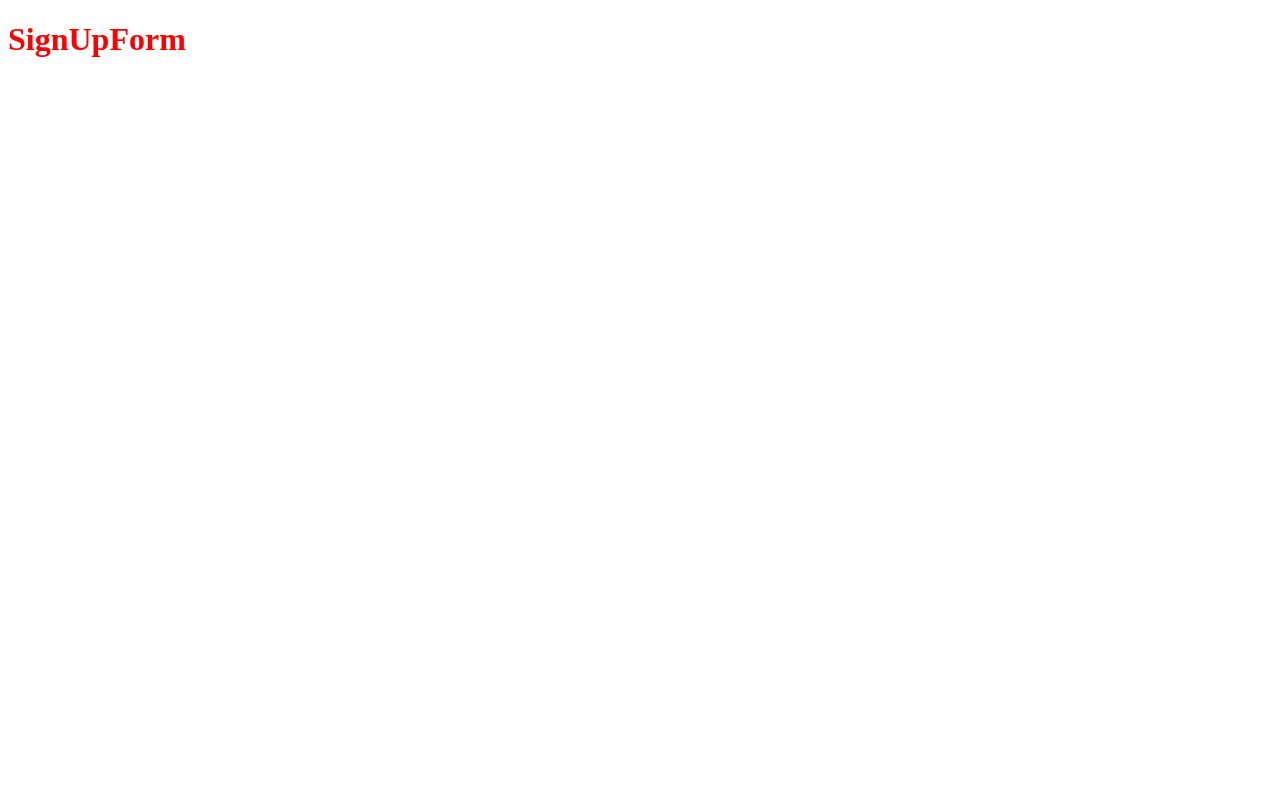
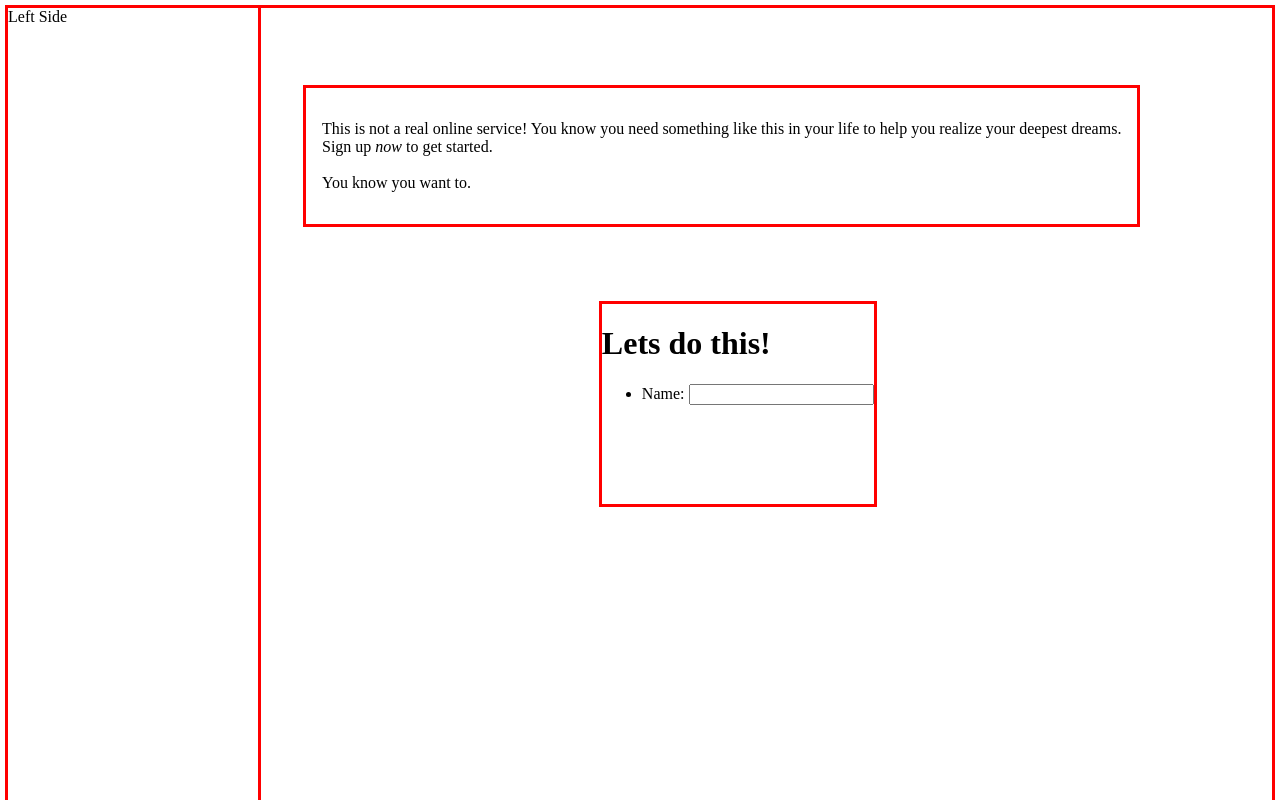
Before and after one commit to LGRV-alt/signUp, a plain HTML site: page index.html in a window 1280 px wide. Shown: the top 800 px of the page. Drawn offline with Linux system fonts and the light colour scheme.

Commit message:
Made some basic changes to the layout

```diff
--- a/index.html
+++ b/index.html
@@ -8,7 +8,43 @@
     <link rel="stylesheet" href="style.css">
 </head>
 <body>
-    <h1>SignUpForm</h1>
+    <div class="mainPage">
+        <div class="leftSide">Left Side</div>
+
+        <div class="rightSide">
+
+            <!-- Tagline at the top of the page -->
+            <div class="tagLine">
+                <p>This is not a real online service! You know you need something like this in your
+                    life to help you realize your deepest dreams. <br> Sign up <i>now</i> to get started.
+                    <br><br> You know you want to.
+                </p>
+            </div>
+
+            <!-- Form  -->
+
+            <div class="formBox">
+                <div>
+                    <h1>Lets do this!</h1>
+                </div>
+
+                <div>
+                    <form action="" method="post">
+                        <ul>
+                            <li>
+                                <label for="name">Name:</label>
+                                <input type="text" name="user_name" id="name">
+                            </li>
+                        </ul>
+                    </form>
+
+                </div>
+
+            </div>
+
+
+        </div>
+    </div>
 
 </body>
 <script src="myScript.js"></script>
--- a/style.css
+++ b/style.css
@@ -1,3 +1,41 @@
-h1{
-    color: red;
+
+.mainPage{
+    width: 100%;
+    height: 100vw;
+    display: flex;
+    align-items: center;
+
+
+
+    outline: solid red;
 }
+
+.tagLine{
+    margin: 5rem 5rem 5rem 3rem;
+    padding: 1rem;
+    min-width: 250px;
+
+
+    outline: solid red;
+}
+
+.formBox{
+    outline: solid red;
+    height: 200px;
+
+}
+
+
+.leftSide{
+    min-width: 250px;
+    height: 100%;
+    outline: solid red;
+}
+
+.rightSide{
+    height: 100%;
+    display: flex;
+    align-items: center;
+    flex-direction: column;
+
+}
```
Also changed, not shown: 1 other file.
